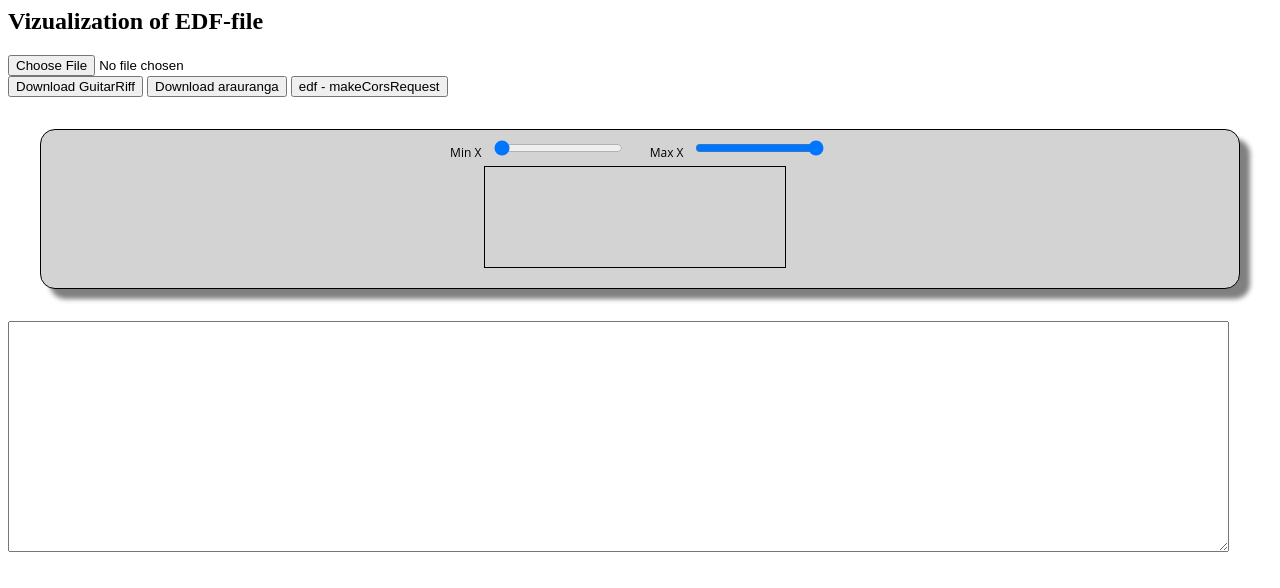
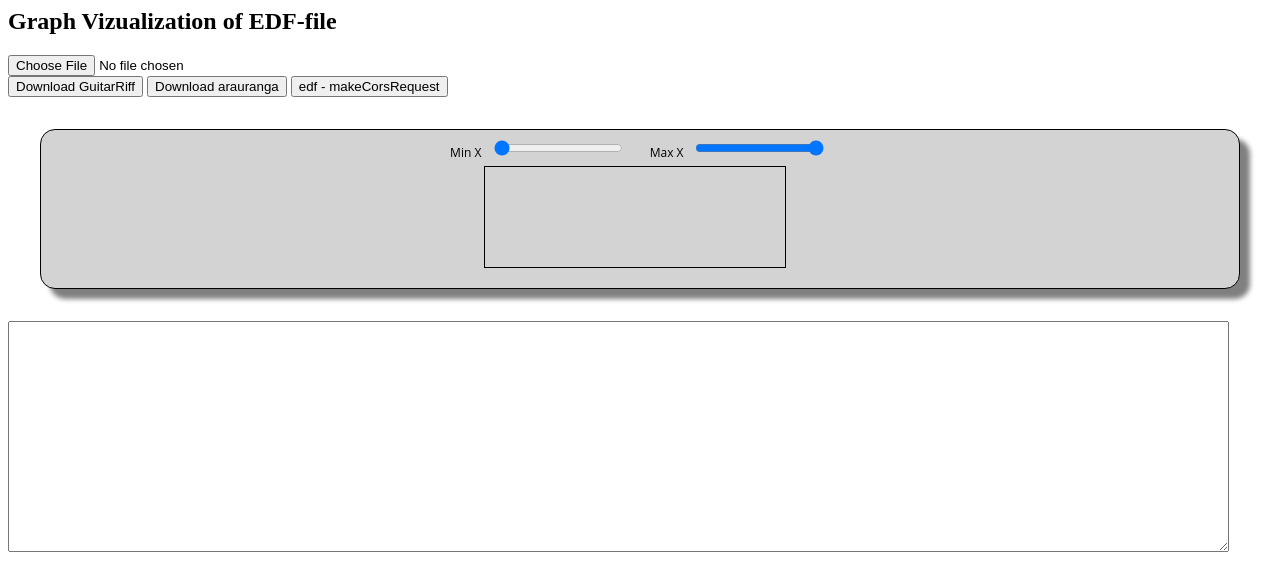
Before and after one commit to petersorensen/graph-viewer, a website: page public/index.html in a window 1280 px wide. Drawn offline with Linux system fonts and the light colour scheme.

Commit message:
get html5-rock2 page

```diff
--- a/public/index.html
+++ b/public/index.html
@@ -1,10 +1,10 @@
 <html lang="en">
   <head>
-    <title>2D audio vizualization: volume meter</title>
+    <title>Graph viewer: volume meter</title>
         <link href="stylesheets/styles.css" rel="stylesheet">
   </head>
 <body>
-	<h2>Vizualization of EDF-file</h2>
+	<h2>Graph Vizualization of EDF-file</h2>
   <label for="file"></label><input type="file" id="file"  onchange="readFileContent(this.files,true)"/><br/>
 
  	<button onclick="makeCorsRequest('https://mainline.i3s.unice.fr/mooc/guitarRiff1.mp3');">
```
